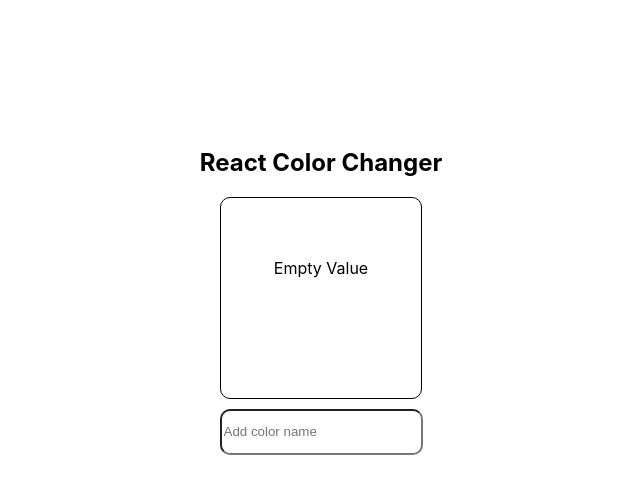
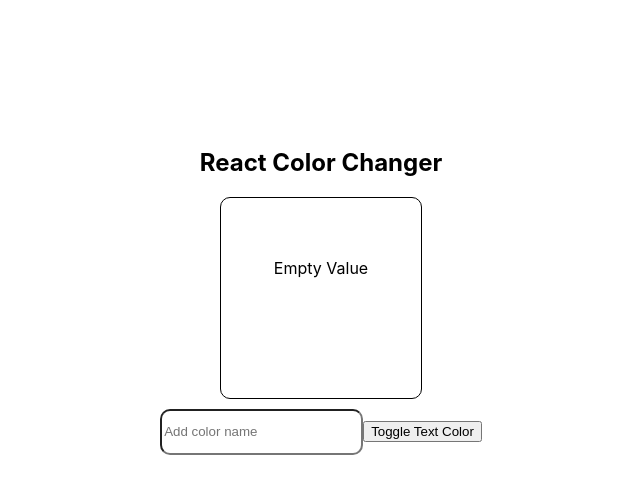
Before and after one commit to cchow33/React-color-changer, a React (Create React App) app: page / in a window 1280 px wide. Shown: the top 494 px of the page, without its empty margins (319-959 px from the left). Built offline with nearby package versions, Linux system fonts and the light colour scheme.

Commit message:
toggle color

```diff
--- a/src/App.js
+++ b/src/App.js
@@ -7,6 +7,8 @@ import Search from './components/Search';
 function App() {
   const [color, setColor] = useState('');
   const [hexValue, setHexValue] = useState('');
+  // set dark as default
+  const [isDark, setIsDark] = useState(true);
 
   const changeColor = (color) => {
     console.log(color)
@@ -42,6 +44,7 @@ function App() {
         setColor={setColor}
         onKeyDown={changeColor}
         hexValue={hexValue}
+        isDark={isDark}
       />
 
       {/* <input
@@ -67,6 +70,8 @@ function App() {
         onKeyDown={changeColor}
         hexValue={hexValue}
         setHexValue={setHexValue}
+        isDark={isDark}
+        setIsDark={setIsDark}
       />
 
     </div>
--- a/src/components/Search.js
+++ b/src/components/Search.js
@@ -1,7 +1,7 @@
 import React from 'react'
 import colorNames from 'colornames'
 
-const Search = ({ color, setColor, changeColor, hexValue, setHexValue }) => {
+const Search = ({ color, setColor, changeColor, hexValue, setHexValue, isDark, setIsDark }) => {
   return (
     <section>
       <input
@@ -24,6 +24,11 @@ const Search = ({ color, setColor, changeColor, hexValue, setHexValue }) => {
         onKeyDown={(e) => changeColor(e.target.value)}
       >
       </input>
+      <button onClick={() => setIsDark(!isDark)}>
+        Toggle Text Color
+      </button>
+
+
     </section>
   )
 }
--- a/src/components/Square.js
+++ b/src/components/Square.js
@@ -1,6 +1,6 @@
 import React from 'react'
 
-const Square = ({ color, hexValue }) => {
+const Square = ({ color, hexValue, isDark }) => {
   return (
     <main>
       <section
@@ -9,7 +9,8 @@ const Square = ({ color, hexValue }) => {
         'height': '200px',
         'borderRadius': '10px',
         'border': '1px solid black',
-        'backgroundColor': color
+        'backgroundColor': color,
+         color: isDark ? '#000' : '#FFF'
       }}>
         <p
           className='label'
```
